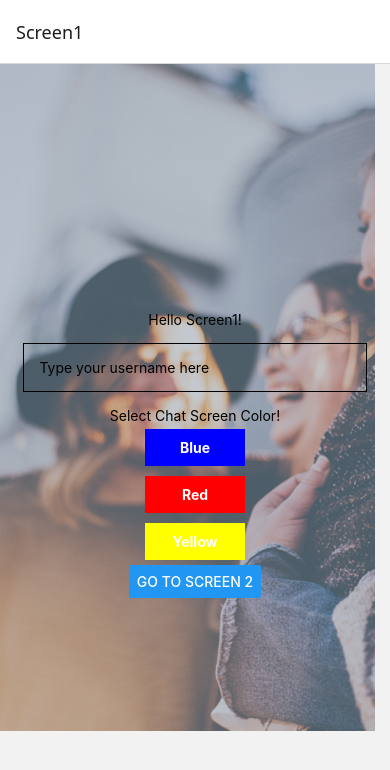
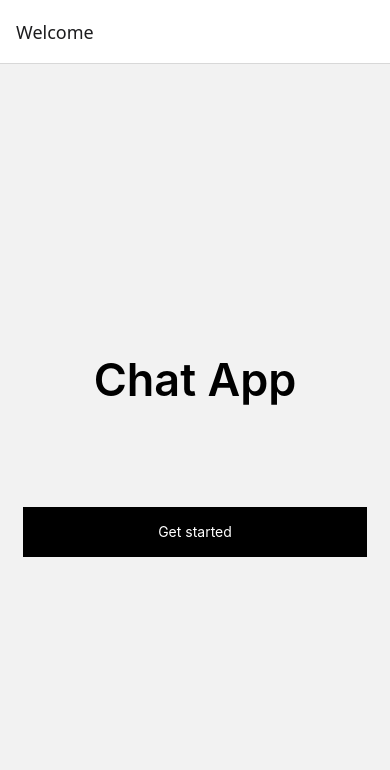
Before and after one commit to lorondo/chat-app, a React Native app: screen /Welcome in a window 390 px wide. Shown: the top 770 px of the page. Built offline with nearby package versions, Linux system fonts and the light colour scheme.

Commit message:
updated chat and added welcome screen

```diff
--- a/App.js
+++ b/App.js
@@ -4,10 +4,14 @@ import { StyleSheet, View } from 'react-native';
 // Import the screens that will be used in the app
 import Screen1 from './components/Start';  // Screen1 is the starting screen (User can input a name and choose a color)
 import Screen2 from './components/Chat';   // Screen2 is where the user is taken after selecting a color
+import Welcome from './components/Welcome';
 
 // Import necessary components from React Navigation for navigation functionality
 import { NavigationContainer } from '@react-navigation/native';  // Provides the container for navigation
 import { createNativeStackNavigator } from '@react-navigation/native-stack';  // Creates a stack navigator for app navigation
+
+import { initializeApp } from "firebase/app";
+import { getFirestore } from "firebase/firestore";
 
 // Create the navigator for stack-based navigation
 const Stack = createNativeStackNavigator();
@@ -16,6 +20,19 @@ const Stack = createNativeStackNavigator();
 const image = require('./assets/backgroundImage.png');
 
 const App = () => {
+  const firebaseConfig = {
+    apiKey: "AIzaSyALggj7ZGXJOaxv9n69-38bYEULw11rnak",
+    authDomain: "chatapp-e5c23.firebaseapp.com",
+    projectId: "chatapp-e5c23",
+    storageBucket: "chatapp-e5c23.firebasestorage.app",
+    messagingSenderId: "241757354753",
+    appId: "1:241757354753:web:bb988f6d796dfafcfdf900"
+  };
+
+  // Initialize Firebase
+  const app = initializeApp(firebaseConfig);
+  const db = getFirestore(app);
+
   return (
     // Main container for the app. It wraps the entire navigation system
     <View style={styles.container}>
@@ -23,17 +40,20 @@ const App = () => {
       <NavigationContainer>
         {/* Stack.Navigator holds the screens in a stack-based navigation */}
         <Stack.Navigator
-          initialRouteName="Screen1"  // Set the initial screen when the app loads to Screen1
+          initialRouteName="Welcome"  // Set the initial screen when the app loads to Welcome
         >
+          <Stack.Screen
+            name="Welcome"
+            component={Welcome}
+          />
           {/* Stack.Screen is used to define each screen in the navigator */}
           <Stack.Screen
             name="Screen1"  // Name of the screen (for navigation purposes)
             component={Screen1}  // The component (screen) to render when navigating to "Screen1"
           />
-          <Stack.Screen
-            name="Screen2"  // Name of the second screen
-            component={Screen2}  // The component (screen) to render when navigating to "Screen2"
-          />
+          <Stack.Screen name="Screen2">
+            {props => <Screen2 db={db} {...props} />}
+          </Stack.Screen>
         </Stack.Navigator>
       </NavigationContainer>
     </View>
--- a/components/Chat.js
+++ b/components/Chat.js
@@ -1,37 +1,40 @@
 import React, { useState, useEffect } from 'react';
 import { StyleSheet, View, Text, Platform, KeyboardAvoidingView } from 'react-native';
 import { Bubble, GiftedChat } from "react-native-gifted-chat"; // Importing GiftedChat for chat functionality
+import { collection, query, orderBy, onSnapshot, addDoc } from "firebase/firestore";
 
 // Chat component for handling messaging
-const Chat = ({ route }) => {
-  const { name } = route.params;
+const Chat = ({ route, db, navigation }) => {
+  const { name, userId } = route.params;
   const [messages, setMessages] = useState([]);
 
   useEffect(() => {
-    // Setting an initial message when the component loads
-    setMessages([
-      {
-        _id: 1,
-        text: "Hello developer",
-        createdAt: new Date(),
-        user: {
-          _id: 2,
-          name: "React Native",
-          avatar: "https://placeimg.com/140/140/any",
-        },
-      },
-      {
-        _id: 2,
-        text: 'This is a system message',
-        createdAt: new Date(),
-        system: true,
-      },
-    ]);
+    navigation.setOptions({ title: name });
+
+    const q = query(collection(db, "messages"), orderBy("createdAt", "desc"));
+    const unsubMessages = onSnapshot(q, (docs) => {
+      let newMessages = [];
+      docs.forEach(doc => {
+        const data = doc.data();
+        newMessages.push({
+          id: doc.id,
+          ...data,
+          createdAt: data.createdAt?.toMillis ? new Date(data.createdAt.toMillis()) : new Date()
+        });
+      });
+      setMessages(newMessages);
+    });
+
+    return () => unsubMessages();
   }, []);
+
 
   // Function to handle sending messages
   const onSend = (newMessages) => {
-    setMessages(previousMessages => GiftedChat.append(previousMessages, newMessages));
+    addDoc(collection(db, "messages"), {
+      ...newMessages[0],
+      createdAt: serverTimestamp() // Ensure `createdAt` is a Firestore timestamp
+    });
   };
 
   // Custom styling for chat bubbles
@@ -51,7 +54,10 @@ const Chat = ({ route }) => {
         messages={messages}
         renderBubble={renderBubble}
         onSend={messages => onSend(messages)}
-        user={{ _id: 1 }}
+        user={{
+          _id: userId,
+          name: name
+        }}
       />
       {Platform.OS === 'android' && <KeyboardAvoidingView behavior="height" />}
     </View>
@@ -59,7 +65,7 @@ const Chat = ({ route }) => {
 };
 
 // Screen2 component to display a simple welcome message with background color
-const Screen2 = ({ route, navigation }) => {
+const Screen2 = ({ route, navigation, db }) => {
   const { name, bgColor = 'white' } = route.params || {};
 
   useEffect(() => {
@@ -69,7 +75,7 @@ const Screen2 = ({ route, navigation }) => {
   return (
     <View style={[styles.container, { backgroundColor: bgColor }]}>
       <Text style={styles.welcomeText}>Hello, {name || "Guest"}!</Text>
-      <Chat route={route} />
+      <Chat route={route} db={db} navigation={navigation} />
     </View>
   );
 };
@@ -86,8 +92,9 @@ const styles = StyleSheet.create({
     margin: 10,
   },
   chatContainer: {
-    flex: 1, // Ensures chat takes up full available space
-    width: '100%',
+    flex: 1,  // Ensure chat takes up full available space
+    width: '100%',  // Ensures chat takes full width of the screen
+    justifyContent: 'center', // Aligns content within the available space
   },
 });
 
--- a/components/Start.js
+++ b/components/Start.js
@@ -1,5 +1,6 @@
 import React, { useState } from 'react';
-import { StyleSheet, View, Text, Button, TextInput, ImageBackground, TouchableOpacity } from 'react-native';
+import { Alert, StyleSheet, View, Text, Button, TextInput, ImageBackground, TouchableOpacity } from 'react-native';
+import { getAuth, signInAnonymously } from "firebase/auth";
 
 // Background image to display on Screen1
 const image = require('../assets/backgroundImage.png');
@@ -8,6 +9,19 @@ const Screen1 = ({ navigation }) => {
   // State for storing the username and selected color for Screen2
   const [name, setName] = useState('');
   const [color, setColor] = useState('white'); // Default background color for Screen2
+
+  const auth = getAuth();
+
+  const signInUser = () => {
+    signInAnonymously(auth)
+      .then(result => {
+        navigation.navigate("Screen2", {userID: result.user.uid });
+        Alert.alert("Signed in Successfully!");
+      })
+      .catch((error) => {
+        Alert.alert("Unable to sign in, try later again.");
+      });
+  };
 
   // Function to handle color selection and update the color state
   const selectColor = (selectedColor) => {
@@ -42,7 +56,7 @@ const Screen1 = ({ navigation }) => {
 
       {/* Button to navigate to Screen2 with the username and selected background color */}
       <Button
-        title="Go to screen 2"
+        title="Start Chatting"
         onPress={() => navigation.navigate('Screen2', { name: name, bgColor: color })}  // Pass data to Screen2
       />
     </View>
--- /dev/null
+++ b/components/Welcome.js
@@ -0,0 +1,39 @@
+import { StyleSheet, View, Text, TouchableOpacity, Alert } from "react-native"
+
+const Welcome = ({ navigation }) => {
+  return (
+    <View style={styles.container}>
+      <Text style={styles.appTitle}>Chat App</Text>
+      <TouchableOpacity
+        style={styles.startButton}
+        onPress={() => navigation.navigate('Screen1')}>
+        <Text style={styles.startButtonText}>Get started</Text>
+      </TouchableOpacity>
+    </View>
+  )
+}
+
+const styles = StyleSheet.create({
+  container: {
+    flex: 1,
+    justifyContent: "center",
+    alignItems: "center"
+  },
+  appTitle: {
+    fontWeight: "600",
+    fontSize: 45,
+    marginBottom: 100
+  },
+  startButton: {
+    backgroundColor: "#000",
+    height: 50,
+    width: "88%",
+    justifyContent: "center",
+    alignItems: "center"
+  },
+  startButtonText: {
+    color: "#FFF",
+  }
+});
+
+export default Welcome;
--- a/package.json
+++ b/package.json
@@ -13,6 +13,7 @@
     "@react-navigation/native-stack": "^7.2.0",
     "expo": "~52.0.35",
     "expo-status-bar": "~2.0.1",
+    "firebase": "^10.3.1",
     "react": "18.3.1",
     "react-native": "0.76.7",
     "react-native-gifted-chat": "^2.6.5",
```
Also changed, not shown: 1 other file (tests, documents, lock files or other folders).
